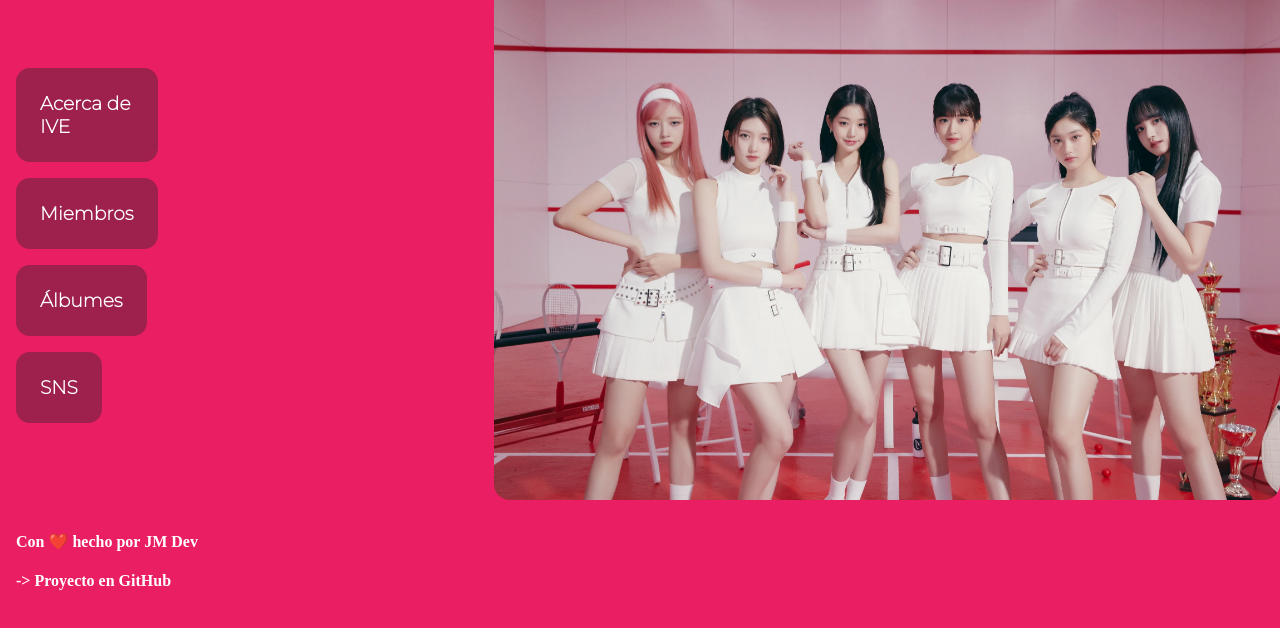
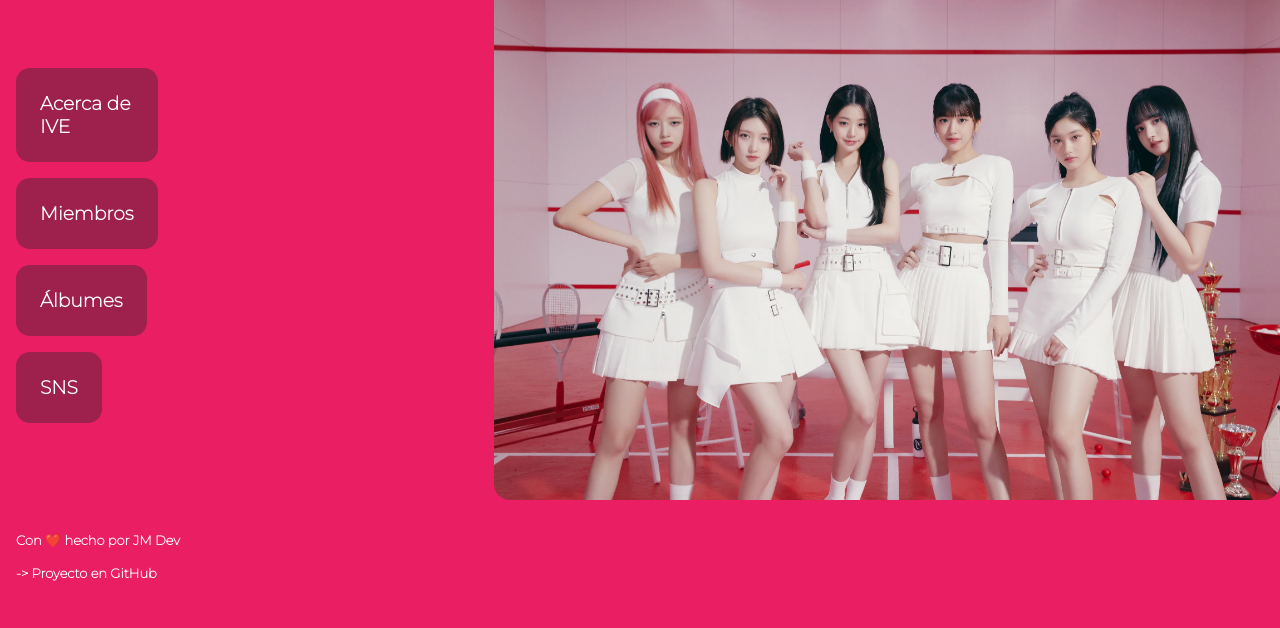
Before and after one commit to juanmadev5/iveistan, a plain HTML site: page index.html in a window 1280 px wide. Shown: the part 116-744 px from the top of the page. Drawn offline with Linux system fonts and the light colour scheme.

Commit message:
font size fixed

```diff
--- a/styles/index.css
+++ b/styles/index.css
@@ -106,9 +106,13 @@ a {
     color: white;
 }
 .devLink1 {
+    font-size: small;
+    font-family: 'Montserrat - Extralight';
     margin: 16px;
 }
 .devLink2 {
+    font-size: small;
+    font-family: 'Montserrat - Extralight';
     margin-left: 16px;
     padding-bottom: 18px;
 }
```
